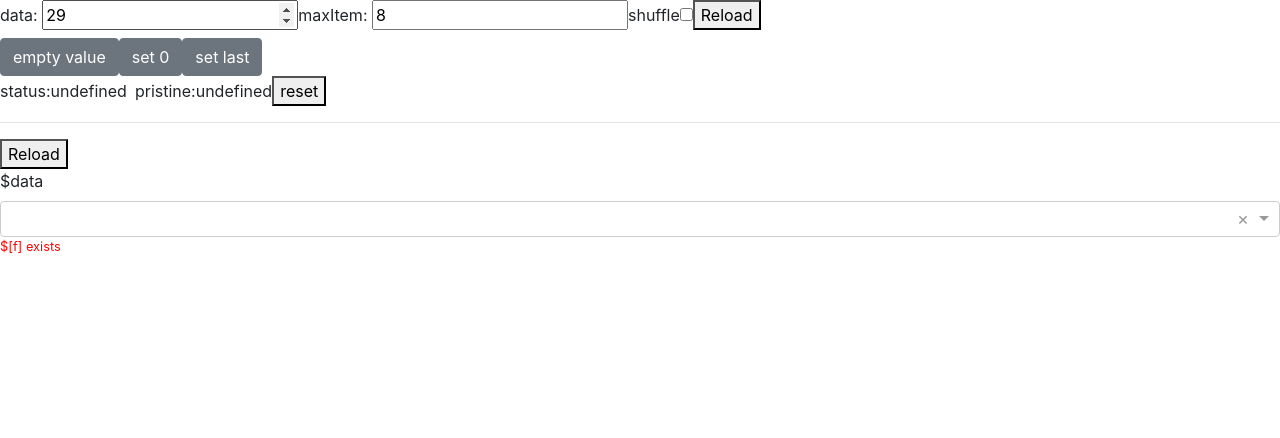
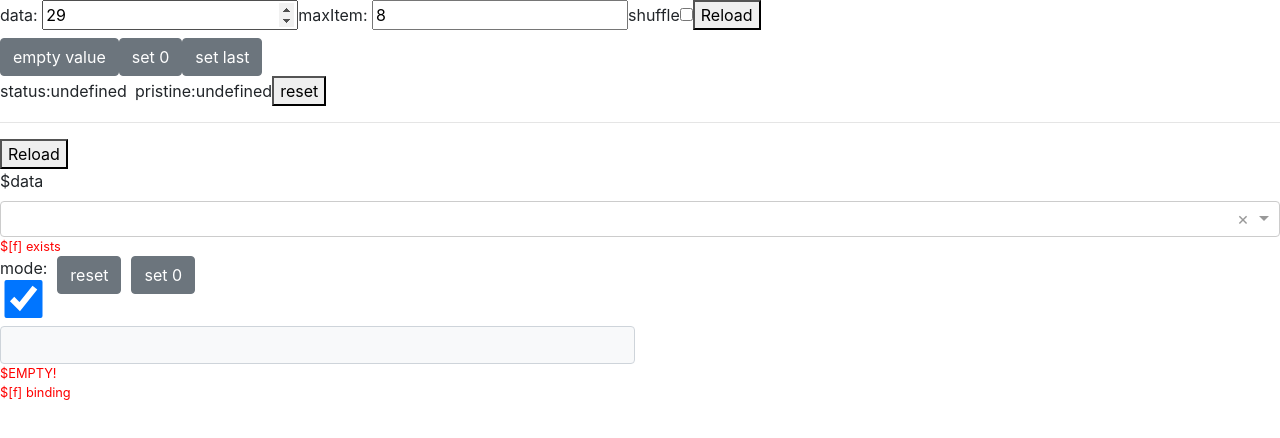
Before and after one commit to kkoo95/kkoo95ng-field-select-wcueak, an Angular app: page / in a window 1280 px wide. Shown: the top 438 px of the page. Built offline with nearby package versions, Linux system fonts and the light colour scheme; what @ng-select/ng-option-highlight would draw is missing.

Commit message:
1 file modified

```diff
--- a/src/app/app.component.html
+++ b/src/app/app.component.html
@@ -19,7 +19,7 @@
     label="data" [items]="items" [(ngModel)]="data" bindValue="id" bindLabel="name"></app-select>
 </div>
 
-<!-- <div class="form-row">
+<div class="form-row">
 <div class="col-auto"><label>mode:<input class="form-control" [ngModel]="data1Mode" name="data1Mode" (ngModelChange)="changeMode($event)" type="checkbox"></label></div>
 <div class="col-auto"><button class="btn btn-secondary" (click)="data1.setValue({})">reset</button></div>
 <div class="col-auto"><button class="btn btn-secondary" (click)="data1.setValue(items[0])">set 0</button></div>
@@ -31,4 +31,3 @@
     [items]="items" [formControl]="data1"  bindLabel="name" full></app-select>
 </div>
 </div>
-  -->
```
